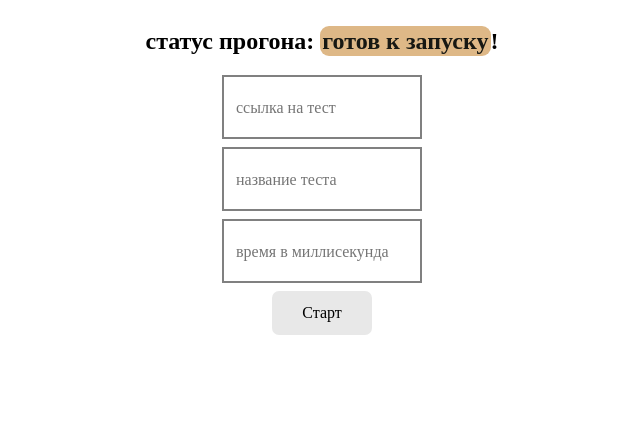
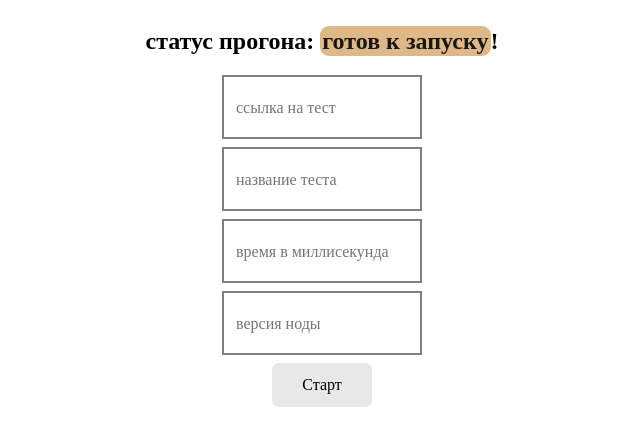
Before and after one commit to meyson1234/intermediate_version, a plain HTML site: page index.html in a window 1280 px wide. Shown: the whole page, without its empty margins (318-958 px from the left). Drawn offline with Linux system fonts and the light colour scheme.

Commit message:
add node input

```diff
--- a/index.html
+++ b/index.html
@@ -16,7 +16,7 @@
                 <input type="text" class="inputTextall InpUrl"  id="urlInp" placeholder="ссылка на тест">
                 <input type="text" class="inputTextall InpName"  id="nameInp" placeholder="название теста">
                 <input type="number" class="inputTextall inpTime" id="timeInp" placeholder="время в миллисекунда">
-
+                <input type="text" class="inputTextall inpNodeVersion" id="NodeVersionInp" placeholder="версия ноды">
             <button class="button" type="submit" id="buttonTimer">Старт</button>
         </form>
     </div>
```
